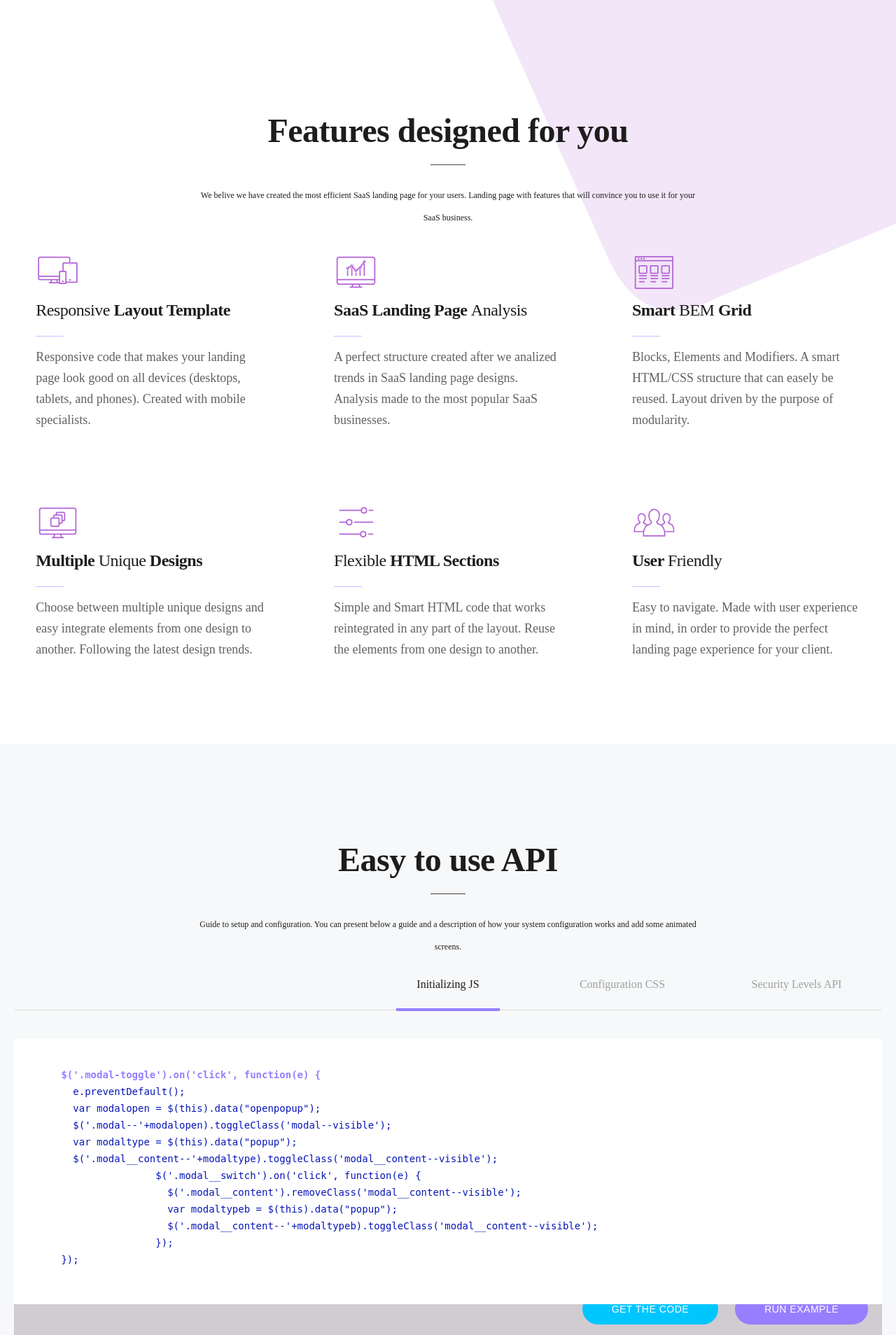
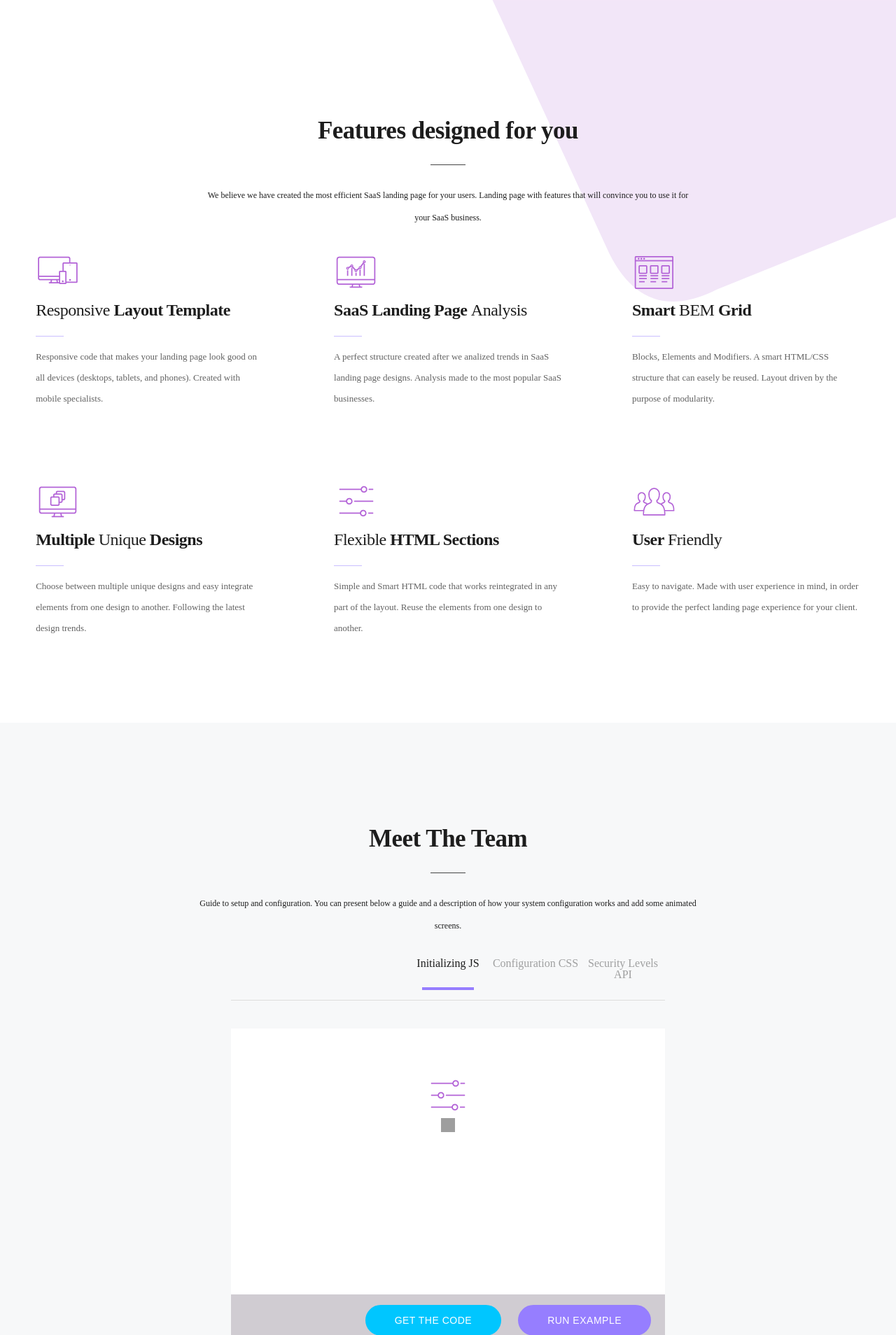
Before and after one commit to hotsiam/Riskx.io, a Django app: template swaps/templates/swaps/home.html in a window 1280 px wide. Shown: the part 799-2707 px from the top of the page at 70% size. Run offline with Django 3.2, Linux system fonts and the light colour scheme; the template is opened without the code that fills it, so the values that code supplies are empty; some web fonts are replaced; grey boxes are pictures that could not be loaded.

Commit message:
statics and css

```diff
--- a/rex/static/style.css
+++ b/rex/static/style.css
@@ -400,7 +400,7 @@ h6{
 }
 /* ELEMENT - section__title */
 .section__title{
-	font-size:48px;
+	font-size:35px;
 	padding:0 0 40px 0;
 	font-weight:700;
 	line-height:52px;
@@ -726,7 +726,7 @@ h6{
 	-webkit-transition: all 0.3s ease;
 	-moz-transition: all 0.3s ease;
 	transition: all 0.3s ease;
-	top:-35px;
+	top:-5px;
  }
   .btn:hover{
 	  cursor:pointer;
@@ -1084,7 +1084,7 @@ svg.svg-features-top {
 }
 .grid__text{
 	color:#626262;
-	font-size:18px;
+	font-size:13px;
 	line-height:30px;
 }
 
@@ -1569,10 +1569,13 @@ svg.svg-features-top {
 /*  7.7 CUSTOM SECTION - HOW IT WORKS (HIW) 			 */
 /*===============================================*/
 .section--hiw{
+	position:center;
 	background-color: #f7f8f9;
 }
 .hiw{
-	width:100%;
+	margin-left: auto;
+    margin-right: auto;
+	width:50%;
 	overflow:hidden;
 	text-align:center;
 }
@@ -1616,7 +1620,7 @@ svg.svg-features-top {
 	height:300px;
 }
 .hiw-content__slide pre{
-	text-align:left;
+	text-align:center;
 	font-size:14px;
 	line-height:24px;
 	color:#0716b7;
--- a/swaps/templates/swaps/home.html
+++ b/swaps/templates/swaps/home.html
@@ -78,7 +78,7 @@
 			<div class="section__content section__content--fluid-width section__content--features">
 			        <h2 class="section__title section__title--centered section__title--features">Features designed for you</h2>
 				<div class="section__description section__description--centered section__description--features">
-				We belive we have created the most efficient SaaS landing page for your users. Landing page with features that will convince you to use it for your SaaS business.
+				We believe we have created the most efficient SaaS landing page for your users. Landing page with features that will convince you to use it for your SaaS business.
 				</div>
 				<div class="grid grid--3col grid--features">
 
@@ -133,7 +133,7 @@
 	<section class="section section--hiw" id="hiw">
 
 			<div class="section__content section__content--fix-width section__content--padding">
-			        <h2 class="section__title section__title--centered">Easy to use API</h2>
+			        <h2 class="section__title section__title--centered">Meet The Team</h2>
 				<div class="section__description section__description--centered">
 				Guide to setup and configuration. You can present below a guide and a description of how your system configuration works and add some animated screens.
 				</div>
@@ -162,18 +162,8 @@
 								<div class="hiw-content__wrapper swiper-wrapper">
 									<div class="hiw-content__slide swiper-slide">
 											<pre>
-	<strong>$('.modal-toggle').on('click', function(e) {</strong>
-	  e.preventDefault();
-	  var modalopen = $(this).data("openpopup");
-	  $('.modal--'+modalopen).toggleClass('modal--visible');
-	  var modaltype = $(this).data("popup");
-	  $('.modal__content--'+modaltype).toggleClass('modal__content--visible');
-			$('.modal__switch').on('click', function(e) {
-			  $('.modal__content').removeClass('modal__content--visible');
-			  var modaltypeb = $(this).data("popup");
-			  $('.modal__content--'+modaltypeb).toggleClass('modal__content--visible');
-			});
-	});
+	<strong><div class="grid__icon"><img src="{% static 'images/icons/icons-64-violet/customizer-64.png' %}" alt="" title=""/></div><a href="https://www.linkedin.com/in/christiaanvansteenbergen" class="link-in"></a></strong>
+
 											</pre>
 									 </div>
 									<div class="hiw-content__slide swiper-slide">
@@ -482,7 +472,7 @@
 
 					<div class="grid__item grid__item--x2">
 						<h3 class="grid__title">Frequently asked questions</h3>
-						<p class="grid__text">Have a presale question about our products and features? Or looking for a refund? We would love to hear what you concern is. </p>
+						<p class="grid__text">Have a pre-ICO question about our products and features? Or maybe you're after additional information. </p>
 						<ul class="grid__list">
 							<li>Simple and Smart HTML code</li>
 							<li>Works reintegrated in any part of the layout</li>
@@ -494,42 +484,42 @@
 						<div class="faq">
 							<div class="faq__item">
 							  <input class="faq__input" id="faq1" type="radio" name="faq" checked>
-							  <label class="faq__label" for="faq1">Installing the app on all devices <span></span></label>
+							  <label class="faq__label" for="faq1">What is Riskx.io?<span></span></label>
 							  <div class="faq__content">
 								<p>Guide to setup and configuration. You can present below a guide and a description of how your system configuration works and add some animated screens. We belive we have created the most efficient SaaS landing page for your users. Landing page with features that will convince you to use it for your SaaS business. </p>
 							  </div>
 							</div>
 							<div class="faq__item">
 							  <input class="faq__input" id="faq2" type="radio" name="faq">
-							  <label class="faq__label" for="faq2">How to implement and manage API key <span></span></label>
+							  <label class="faq__label" for="faq2">How does it work?<span></span></label>
 							  <div class="faq__content">
 								<p>We belive we have created the most efficient SaaS landing page for your users. Landing page with features that will convince you to use it for your SaaS business. Generally, every customer wants a product or service that solves their problem, worth their money, and is delivered with amazing customer service </p>
 							  </div>
 							</div>
 							<div class="faq__item">
 							  <input class="faq__input" id="faq3" type="radio" name="faq">
-							  <label class="faq__label" for="faq3">How to set up and optimize your account <span></span></label>
+							  <label class="faq__label" for="faq3">What is the REX token, and do I need it to use the platform?<span></span></label>
 							  <div class="faq__content">
 								<p>Landing page with features that will convince you to use it for your SaaS business. Generally, every customer wants a product or service that solves their problem, worth their money, and is delivered with amazing customer serviceWe belive we have created the most efficient SaaS landing page for your users.  </p>
 							  </div>
 							</div>
 							<div class="faq__item">
 							  <input class="faq__input" id="faq4" type="radio" name="faq">
-							  <label class="faq__label" for="faq4">Manage your account access and security settings <span></span></label>
+							  <label class="faq__label" for="faq4">What are the platforms fees?<span></span></label>
 							  <div class="faq__content">
 								<p>Guide to setup and configuration. You can present below a guide and a description of how your system configuration works and add some animated screens. We belive we have created the most efficient SaaS landing page for your users. Landing page with features that will convince you to use it for your SaaS business. </p>
 							  </div>
 							</div>
 							<div class="faq__item">
 							  <input class="faq__input" id="faq5" type="radio" name="faq">
-							  <label class="faq__label" for="faq5">API integration basic overview <span></span></label>
+							  <label class="faq__label" for="faq5">Will the Riskx.io platform be available for mobile devices?<span></span></label>
 							  <div class="faq__content">
 								<p>We belive we have created the most efficient SaaS landing page for your users. Landing page with features that will convince you to use it for your SaaS business. Generally, every customer wants a product or service that solves their problem, worth their money, and is delivered with amazing customer service </p>
 							  </div>
 							</div>
 							<div class="faq__item">
 							  <input class="faq__input" id="faq6" type="radio" name="faq">
-							  <label class="faq__label" for="faq6">Deactivating or deleting your account <span></span></label>
+							  <label class="faq__label" for="faq6">Will there be future airdrops of REX?<span></span></label>
 							  <div class="faq__content">
 								<p>Landing page with features that will convince you to use it for your SaaS business. Generally, every customer wants a product or service that solves their problem, worth their money, and is delivered with amazing customer serviceWe belive we have created the most efficient SaaS landing page for your users.  </p>
 							 </div>
```
Also changed, not shown: other parts of rex/static/style.css (+16 -15 lines), 1 other file.
